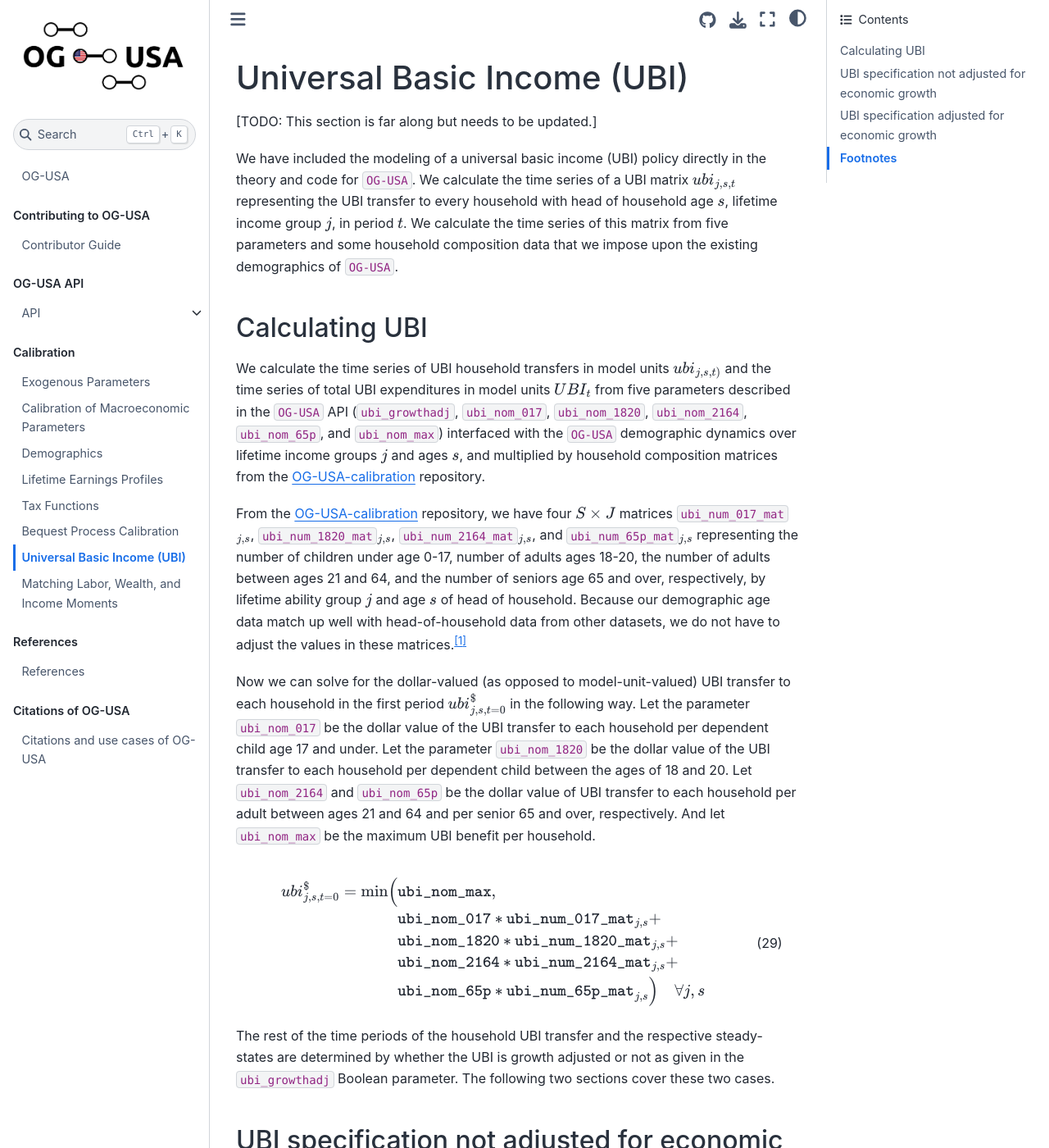
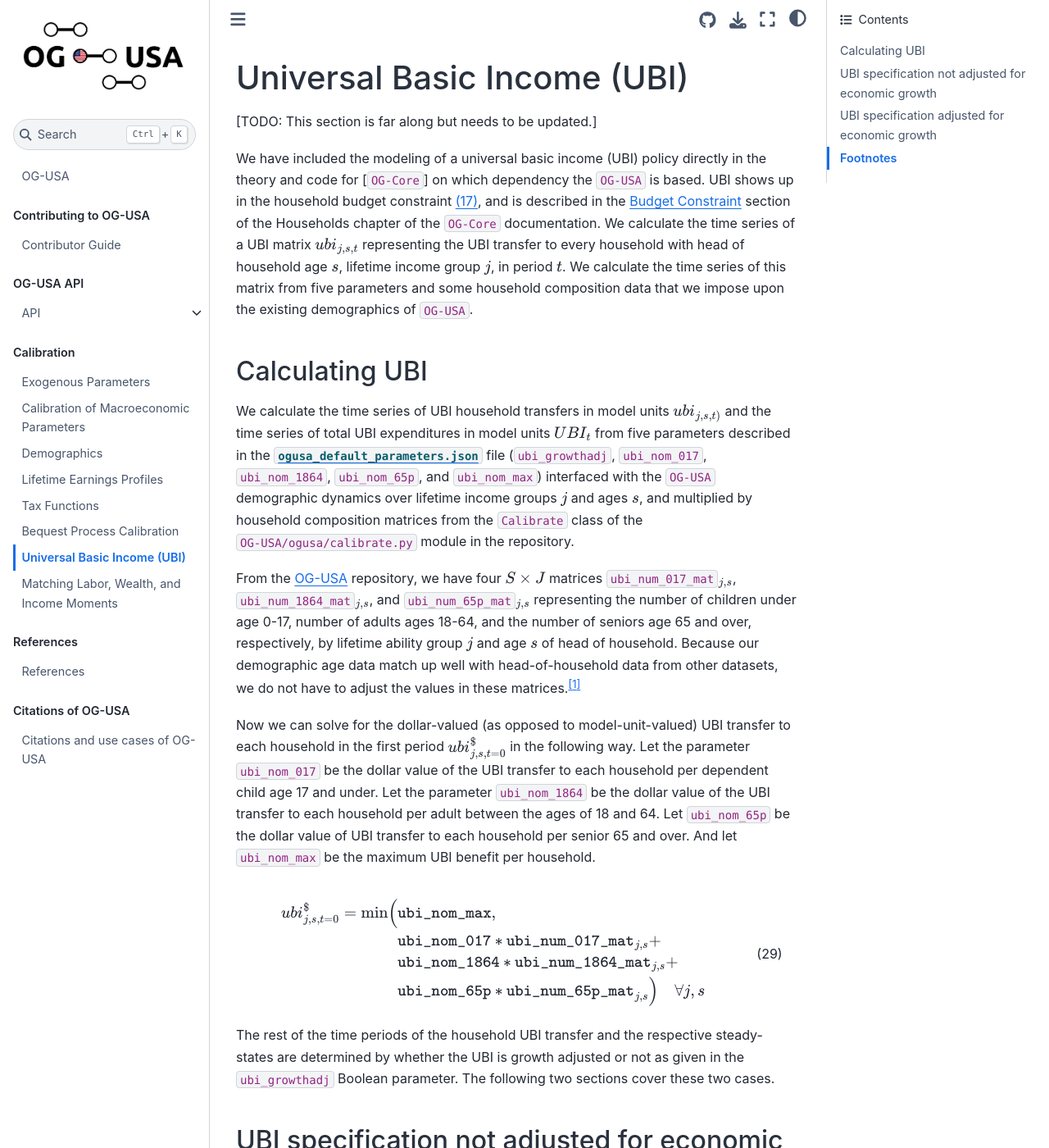
Before and after one commit to PSLmodels/OG-USA, a Jupyter Book: the page built from docs/book/content/calibration/UBI.md, in a window 1280 px wide and 1400 px high. Shown: the whole window at 82% size. Built offline with Jupyter Book 1.0.4 settings and Sphinx 7.4.7 and the Sphinx Book theme 1.1.4, drawn with Linux system fonts in a browser that asks for light colours; some of the changed text lies outside the part shown.

Commit message:
Updated references in UBI.md

````diff
--- a/docs/book/content/calibration/UBI.md
+++ b/docs/book/content/calibration/UBI.md
@@ -3,25 +3,24 @@
 
 [TODO: This section is far along but needs to be updated.]
 
-We have included the modeling of a universal basic income (UBI) policy directly in the theory and code for `OG-USA`. We calculate the time series of a UBI matrix $ubi_{j,s,t}$ representing the UBI transfer to every household with head of household age $s$, lifetime income group $j$, in period $t$. We calculate the time series of this matrix from five parameters and some household composition data that we impose upon the existing demographics of `OG-USA`.
+We have included the modeling of a universal basic income (UBI) policy directly in the theory and code for [`OG-Core`] on which dependency the `OG-USA` is based. UBI shows up in the household budget constraint {eq}`EqHHBC`, and is described in the [Budget Constraint](https://pslmodels.github.io/OG-Core/content/theory/households.html#budget-constraint) section of the Households chapter of the `OG-Core` documentation. We calculate the time series of a UBI matrix $ubi_{j,s,t}$ representing the UBI transfer to every household with head of household age $s$, lifetime income group $j$, in period $t$. We calculate the time series of this matrix from five parameters and some household composition data that we impose upon the existing demographics of `OG-USA`.
 
 
 (SecUBIcalc)=
 ## Calculating UBI
 
-  We calculate the time series of UBI household transfers in model units $ubi_{j,s,t)}$ and the time series of total UBI expenditures in model units $UBI_t$ from five parameters described in the `OG-USA` API (`ubi_growthadj`, `ubi_nom_017`, `ubi_nom_1820`, `ubi_nom_2164`, `ubi_nom_65p`, and `ubi_nom_max`) interfaced with the `OG-USA` demographic dynamics over lifetime income groups $j$ and ages $s$, and multiplied by household composition matrices from the [OG-USA-calibration](https://github.com/PSLmodels/OG-USA-Calibration) repository.
+  We calculate the time series of UBI household transfers in model units $ubi_{j,s,t)}$ and the time series of total UBI expenditures in model units $UBI_t$ from five parameters described in the [`ogusa_default_parameters.json`](https://github.com/PSLmodels/OG-USA/blob/master/ogusa/ogusa_default_parameters.json) file (`ubi_growthadj`, `ubi_nom_017`, `ubi_nom_1864`, `ubi_nom_65p`, and `ubi_nom_max`) interfaced with the `OG-USA` demographic dynamics over lifetime income groups $j$ and ages $s$, and multiplied by household composition matrices from the `Calibrate` class of the `OG-USA/ogusa/calibrate.py` module in the repository.
 
-  From the [OG-USA-calibration](https://github.com/PSLmodels/OG-USA-Calibration) repository, we have four $S\times J$ matrices `ubi_num_017_mat`$_{j,s}$, `ubi_num_1820_mat`$_{j,s}$, `ubi_num_2164_mat`$_{j,s}$, and `ubi_num_65p_mat`$_{j,s}$ representing the number of children under age 0-17, number of adults ages 18-20, the number of adults between ages 21 and 64, and the number of seniors age 65 and over, respectively, by lifetime ability group $j$ and age $s$ of head of household. Because our demographic age data match up well with head-of-household data from other datasets, we do not have to adjust the values in these matrices.[^HOH_age_dist_note]
+  From the [OG-USA](https://github.com/PSLmodels/OG-USA) repository, we have four $S\times J$ matrices `ubi_num_017_mat`$_{j,s}$, `ubi_num_1864_mat`$_{j,s}$, and `ubi_num_65p_mat`$_{j,s}$ representing the number of children under age 0-17, number of adults ages 18-64, and the number of seniors age 65 and over, respectively, by lifetime ability group $j$ and age $s$ of head of household. Because our demographic age data match up well with head-of-household data from other datasets, we do not have to adjust the values in these matrices.[^HOH_age_dist_note]
 
-  Now we can solve for the dollar-valued (as opposed to model-unit-valued) UBI transfer to each household in the first period $ubi^{\$}_{j,s,t=0}$ in the following way. Let the parameter `ubi_nom_017` be the dollar value of the UBI transfer to each household per dependent child age 17 and under. Let the parameter `ubi_nom_1820` be the dollar value of the UBI transfer to each household per dependent child between the ages of 18 and 20. Let `ubi_nom_2164` and `ubi_nom_65p` be the dollar value of UBI transfer to each household per adult between ages 21 and 64 and per senior 65 and over, respectively. And let `ubi_nom_max` be the maximum UBI benefit per household.
+  Now we can solve for the dollar-valued (as opposed to model-unit-valued) UBI transfer to each household in the first period $ubi^{\$}_{j,s,t=0}$ in the following way. Let the parameter `ubi_nom_017` be the dollar value of the UBI transfer to each household per dependent child age 17 and under. Let the parameter `ubi_nom_1864` be the dollar value of the UBI transfer to each household per adult between the ages of 18 and 64. Let `ubi_nom_65p` be the dollar value of UBI transfer to each household per senior 65 and over. And let `ubi_nom_max` be the maximum UBI benefit per household.
 
   ```{math}
   :label: EqUBIubi_dol_jst0
     \begin{split}
       ubi^{\$}_{j,s,t=0} = \min\Bigl(&\texttt{ubi_nom_max}, \\
       &\texttt{ubi_nom_017} * \texttt{ubi_num_017_mat}_{j,s} + \\
-      &\texttt{ubi_nom_1820} * \texttt{ubi_num_1820_mat}_{j,s} + \\
-      &\texttt{ubi_nom_2164} * \texttt{ubi_num_2164_mat}_{j,s} + \\
+      &\texttt{ubi_nom_1864} * \texttt{ubi_num_1864_mat}_{j,s} + \\
       &\texttt{ubi_nom_65p} * \texttt{ubi_num_65p_mat}_{j,s}\Bigr) \quad\forall j,s
     \end{split}
   ```
@@ -60,4 +59,4 @@ We have included the modeling of a universal basic income (UBI) policy directly
 
 [^HOH_age_dist_note]: DeBacker and Evans compared the `OG-USA` age demographics $\hat{\omega}_{s,t}$ with the respective age demographics in Tax Policy Center's microsimulation model and in [Tax-Calculator](https://github.com/PSLmodels/Tax-Calculator)'s microsimulation model. The latter two microsimulation models' age demographics are based on head of household tax filer age distributions, whereas `OG-USA`'s demographics are based on the population age distribution.
 
-[^GrowthAdj_note]: We impose this requirement of `ubi_growthadj = False` when `g_y_annual < 0` in the [`default_parameters.json`](https://github.com/PSLmodels/OG-USA/blob/master/ogusa/default_parameters.json) "validators" specification of the parameter.
+[^GrowthAdj_note]: We impose this requirement of `ubi_growthadj = False` when `g_y_annual < 0` in the [`ogusa_default_parameters.json`](https://github.com/PSLmodels/OG-USA/blob/master/ogusa/ogusa_default_parameters.json) "validators" specification of the parameter.
````
